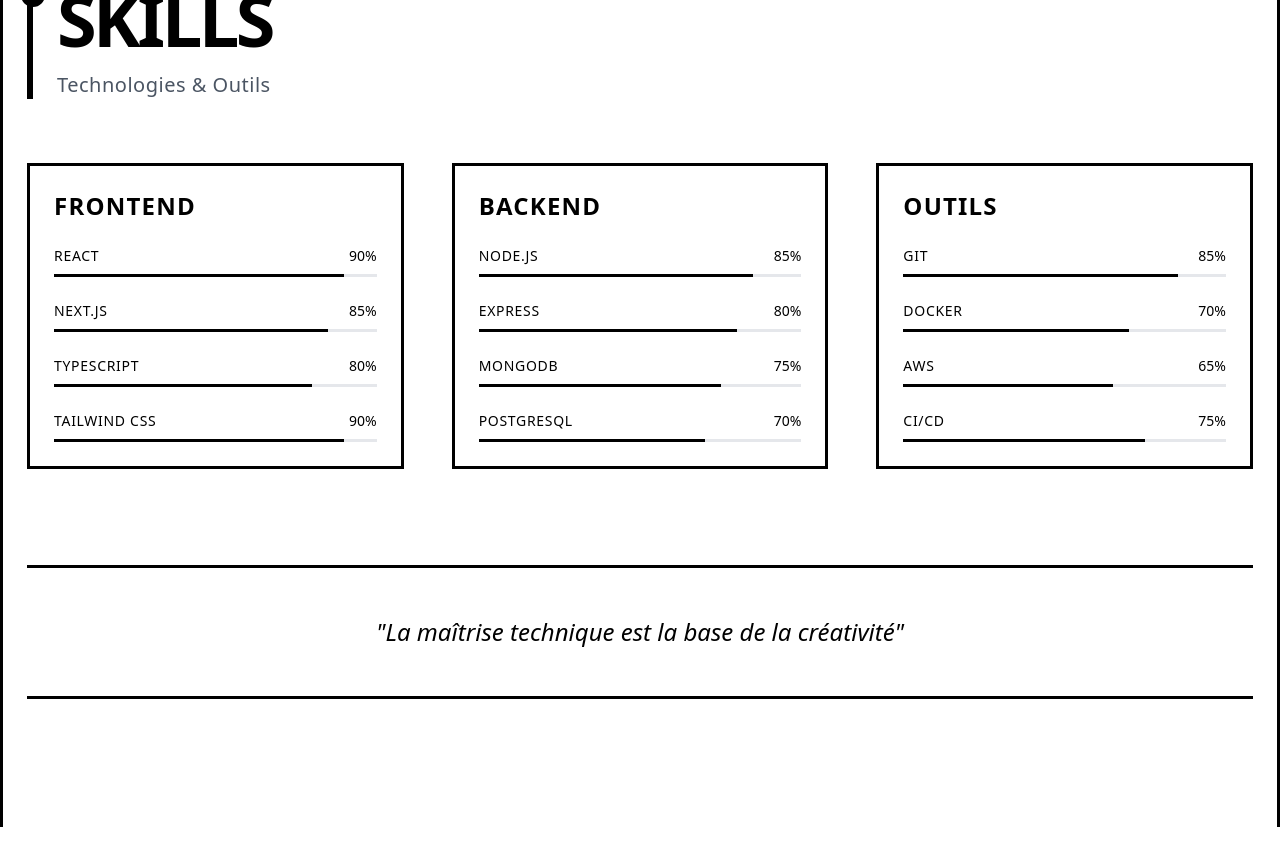
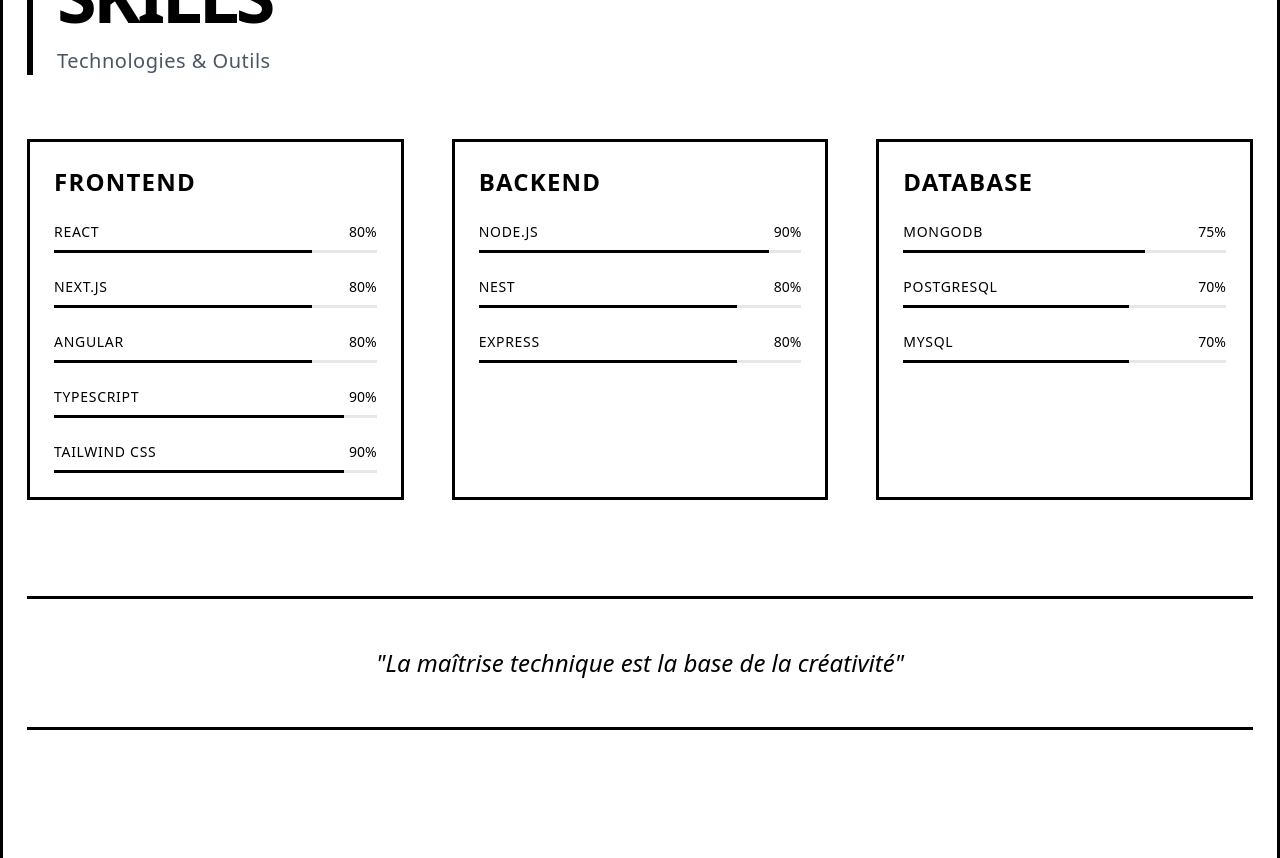
Before and after one commit to anthonyvouin/landingpage, a Next.js app: page / in a window 1280 px wide. Shown: the part 1100-1958 px from the top of the page. Before the commit the page ends 1927 px from the top, so only its background shows below. Built offline with nearby package versions, Linux system fonts and the light colour scheme.

Commit message:
add skills

```diff
--- a/app/components/Header.tsx
+++ b/app/components/Header.tsx
@@ -27,7 +27,7 @@
   }, [navLinks]);
 
   return (
-    <header className="fixed w-full top-0 z-50 bg-white border-b-[3px] border-black">
+    <header className="fixed w-full top-0 z-50 bg-white border-b-[3px] border-black" >
       <nav className="flex items-center justify-between px-6 max-w-7xl mx-auto">
         <div className="py-8">
           <Link href="/" className="text-xl font-bold tracking-widest hover:opacity-70 transition-opacity">
--- a/app/components/Skills.tsx
+++ b/app/components/Skills.tsx
@@ -7,36 +7,41 @@
     {
       title: "Frontend",
       skills: [
-        { name: "React", level: 90 },
-        { name: "Next.js", level: 85 },
-        { name: "TypeScript", level: 80 },
+        { name: "React", level: 80 },
+        { name: "Next.js", level: 80 },
+        { name: "Angular", level: 80 },
+        { name: "TypeScript", level: 90 },
         { name: "Tailwind CSS", level: 90 },
       ]
     },
     {
       title: "Backend",
       skills: [
-        { name: "Node.js", level: 85 },
+        { name: "Node.js", level: 90 },
+        { name: "Nest", level: 80 },
         { name: "Express", level: 80 },
-        { name: "MongoDB", level: 75 },
-        { name: "PostgreSQL", level: 70 },
+
+
       ]
     },
     {
-      title: "Outils",
+      title: "Database",
       skills: [
-        { name: "Git", level: 85 },
-        { name: "Docker", level: 70 },
-        { name: "AWS", level: 65 },
-        { name: "CI/CD", level: 75 },
+        { name: "MongoDB", level: 75 },
+        { name: "PostgreSQL", level: 70 },
+        { name: "MySQL", level: 70 },
       ]
-    }
+    },
+
+
+
+
   ];
 
   return (
     <section id="skills" className="min-h-screen bg-white py-32">
       <div className="max-w-7xl mx-auto px-6">
-µ        <motion.div
+      <motion.div
           initial={{ opacity: 0, x: -50 }}
           whileInView={{ opacity: 1, x: 0 }}
           transition={{ duration: 0.8 }}
```
